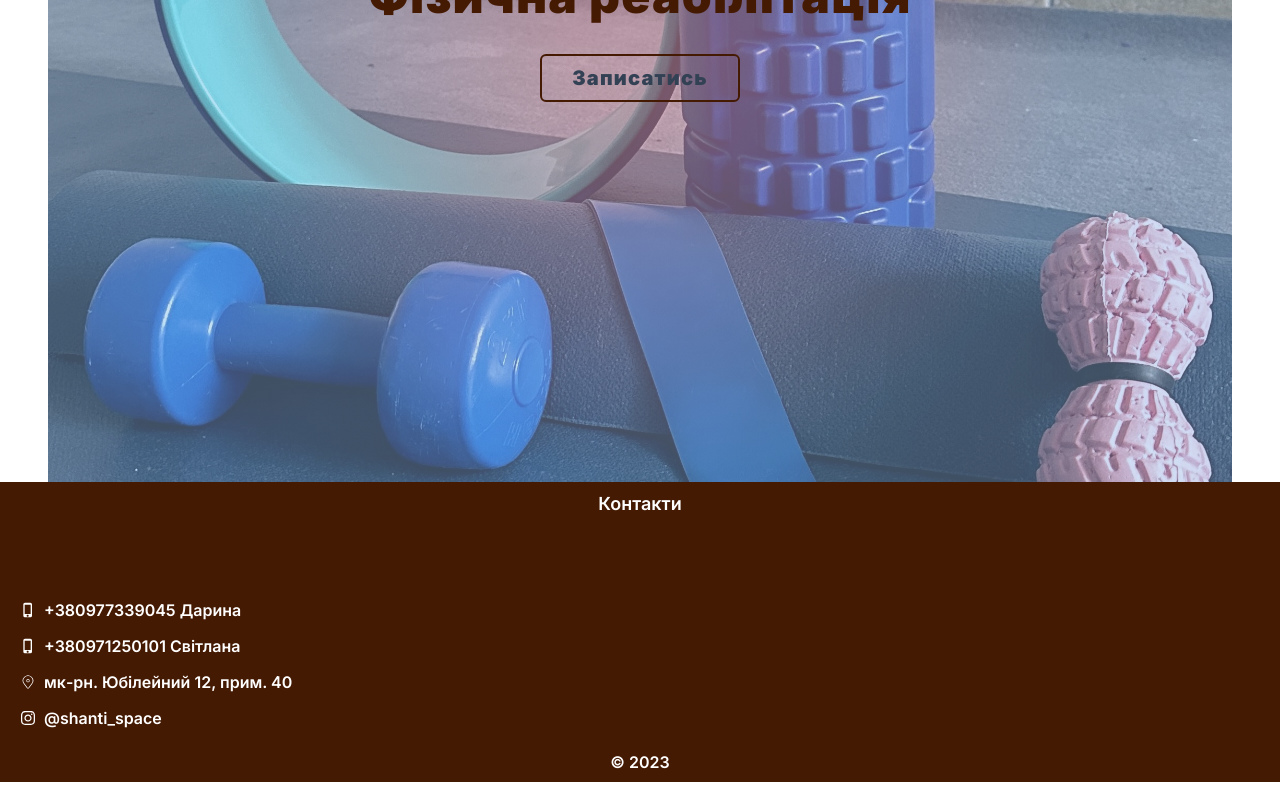
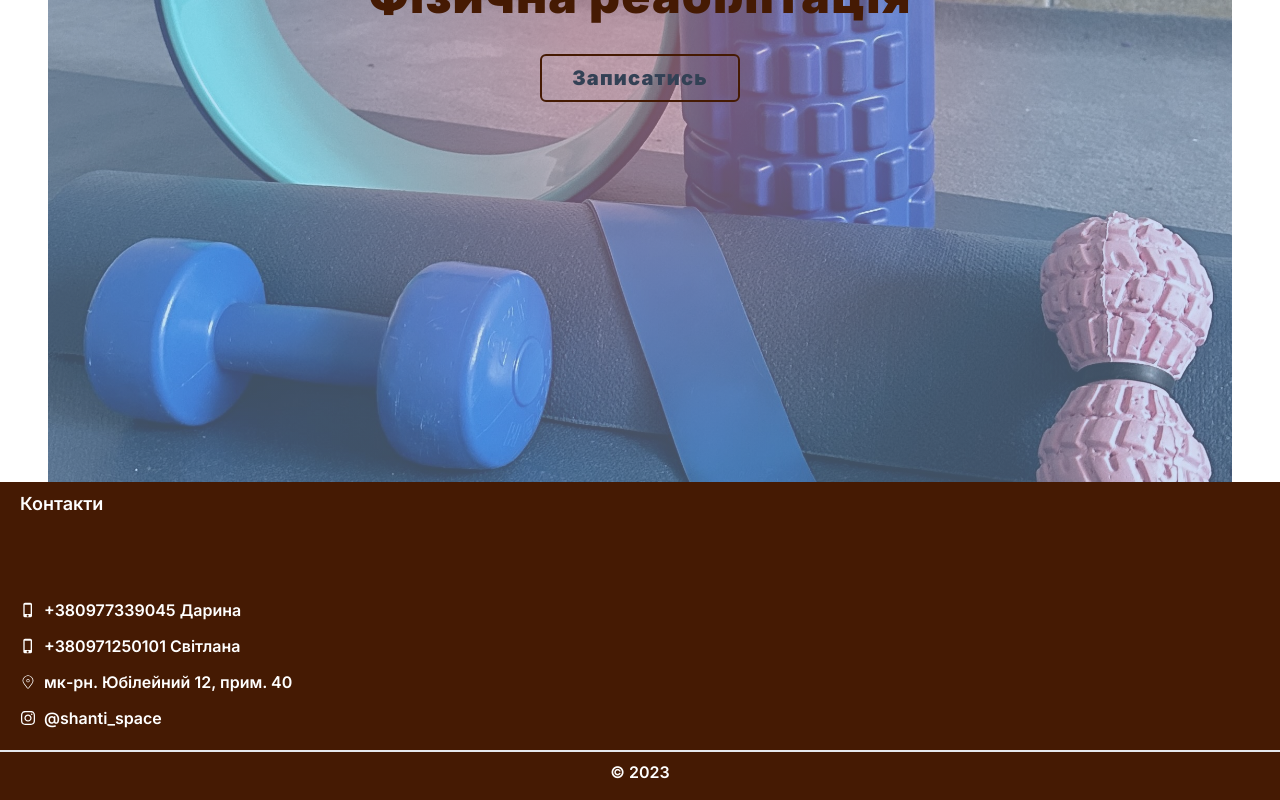
Before and after one commit to Tetyanka-T/shantispace, a Next.js app: page /physical-therapy in a window 1280 px wide. Shown: the part 512-1312 px from the top of the page. Built offline with nearby package versions, Linux system fonts and the light colour scheme; no server answers; what pusher would draw is missing.

Commit message:
fix main page

```diff
--- a/app/page.tsx
+++ b/app/page.tsx
@@ -42,7 +42,6 @@ export default function Home() {
         <li>
           <h3 className="mx-[20px] my-[20px] text-lg lg:text-xl 2xl:text-2xl">Йога-практики</h3>
           <div className={s.home_classes_container_img_yoga}>
-            <Image src="/yoga.jpg" width={320} height={300} alt="Дарина в бакасані" className="w-full h-auto"/>
             <Link href="/yoga" className="absolute bottom-4 right-3 border-b-2 border-amber-950 text-amber-950 text-md">Детальніше</Link>
           </div>
           <p className="mx-[20px] my-[20px] text-md lg:text-xl 2xl:text-xl">Йога як метод дуже добре впливає на емоційність, збудливість, порушення сну та  дисбаланси в станах збудження-розслаблення (депресивні стани).</p>
@@ -72,20 +71,13 @@ export default function Home() {
         </li>
       </ul>
       <p className="text-lg text-center mx-3 my-4 lg:text-xl 2xl:text-2xl">Дарина та Світлана - засновниці та тренери Shanti_space </p>
-      <Image src="/couches_main.jpg" width={320} height={300} alt="Дарина та Світлана - тренери та засновниці Shanti_space" className="w-full h-auto"/>
+      <Image src="/couches_main.jpg" width={320} height={300} alt="Дарина та Світлана - тренери та засновниці Shanti_space" className="w-full h-auto mx-auto object-cover md:w-[500px] lg:w-[650px]"/>
       <p className="mx-[20px] my-[20px] text-md lg:text-xl 2xl:text-xl">Людям потрібен простір для емоційних зустрічей. Колективні заняття стають тією емоційною пітримкою, яку людина прагне отримати від тренера та друзів по заняттю.</p>
       <p className="mx-[20px] my-[20px] text-md lg:text-xl 2xl:text-xl">Індивідуальний підхід - це можливість врахувати індивідуальні потреби та особливості організму кожного практикуючого.</p>
-      <p className="mx-[20px] my-[20px] text-md lg:text-xl 2xl:text-xl">Стратегія для занять йогою та фізичною реабілітацією адаптована до потоного стану здоров’я, фізичних можливостей та особистих цілей практикуючих.
+      <p className="mx-[20px] my-[20px] text-md lg:text-xl 2xl:text-xl">Стратегія для занять йогою та фізичною реабілітацією адаптована до поточного стану здоров’я, фізичних можливостей та особистих цілей практикуючих.
          Ви матимете можливість більш глибоко зануритись в пізнання себе та бути для себе відкриттям!
       </p>
       <p className="text-lg text-center mx-3 my-4 lg:text-xl 2xl:text-2xl">До зустрічі у просторі Shanti!</p>
-
-
-
-
-
-
-
     </section>
   )
 }
--- a/app/styles/common.module.css
+++ b/app/styles/common.module.css
@@ -72,19 +72,15 @@ object-fit: contain;
 }
 .home_classes_container_img_yoga {
   position: relative;
-  /* background-image: linear-gradient(to right, rgba(47,48,58,0.4), rgba(47,48,58,0.4)); */
-  /* background-repeat: no-repeat;
+  background-image: linear-gradient(to right, rgba(47,48,58,0.4), rgba(47,48,58,0.4)), url(../../public/yoga.jpg);
+  background-repeat: no-repeat;
   background-position: center;
-  background-size: cover; */
+  background-size: cover;
+  padding: 130px 30px;
 
 }
 .home_classes_container_img_therapy {
   position: relative;
-  /* background-image: url(../../public/therapy.jpg);
-  background-repeat: no-repeat;
-  background-position: center;
-  background-size: cover;
-  padding: 130px 30px; */
 }
 .home_classes_container_img_nails {
   display: grid;
@@ -103,6 +99,9 @@ object-fit: contain;
 }
 .physical_hero {
   padding: 240px 50px;
+}
+.home_classes_container_img_yoga {
+  padding: 220px 30px;
 }
 
  }
@@ -132,6 +131,9 @@ object-fit: contain;
     .physical_hero {
       margin: 0 -15px;
       padding: 320px 50px;
+    }
+    .home_classes_container_img_yoga {
+      padding: 280px 30px;
     }
    }
 
--- a/components/Footer.tsx
+++ b/components/Footer.tsx
@@ -6,8 +6,8 @@ import Link from "next/link";
 
 const Footer = () => {
   return (
-    <footer className='bg-amber-950 text-center py-2 text-white'>
-      <Link href="/contacts" className="text-lg text-center 2xl:text-2xl">Контакти</Link>
+    <footer className='bg-amber-950 py-2 text-white'>
+      <Link href="/contacts" className="mx-[20px] text-lg 2xl:text-xl">Контакти</Link>
       <ul className="text-md mx-[20px] my-[20px] md:mt-20 2xl:text-xl">
         <li className="flex items-center mb-3">
           <MdOutlinePhoneIphone className="fill-white mr-2"/>
@@ -26,7 +26,7 @@ const Footer = () => {
           <a href="https://www.instagram.com/_shanti_space/" target="_blank">@shanti_space</a>
         </li>
       </ul>
-      <p className='mt-3'>&#169; {new Date().getFullYear()}</p>
+      <p className='mt-3 border-t-2 py-2 text-center'>&#169; {new Date().getFullYear()}</p>
     </footer>
   )
 }
```
